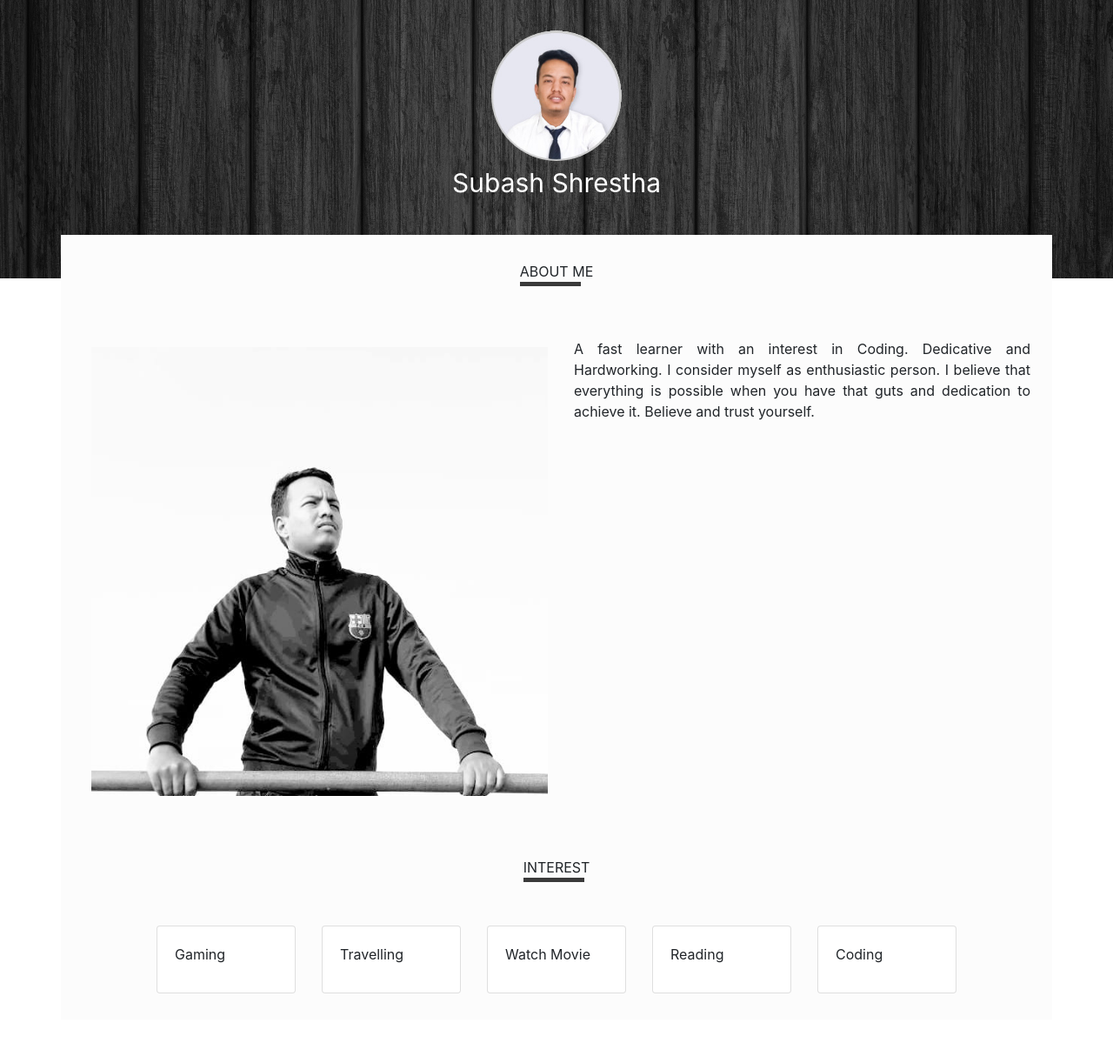
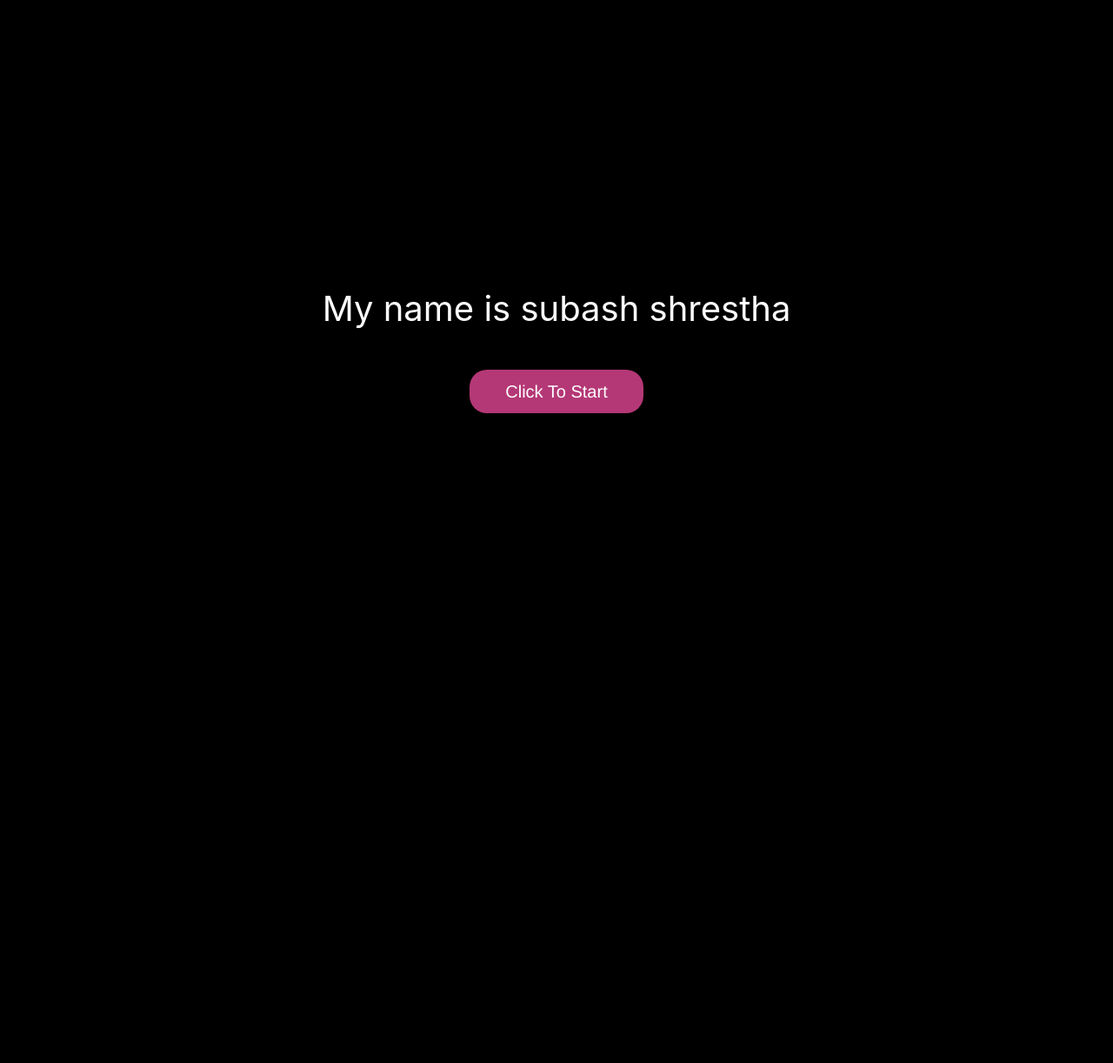
Before and after one commit to subashhshrestha/new_portofolio, a PHP site: page / in a window 1280 px wide. Shown: the whole page at 87% size. After the commit the page ends 475 px from the top, so only its background shows below. Run offline with PHP 8.4, Linux system fonts and the light colour scheme; some libraries are stand-ins or nearby versions.

Commit message:
Second commit

```diff
--- a/app.js
+++ b/app.js
@@ -55,6 +55,7 @@
 document.getElementById('start-btn').addEventListener("click",function(){
     console.log("click");
     content.style.opacity=1;
+    content.style.display='block';
     landing.style.top="-100vh";
 
 })
--- /dev/null
+++ b/composer.json
@@ -0,0 +1,3 @@
+{
+
+}
--- a/index.html
+++ b/index.html
@@ -9,18 +9,19 @@
     <link rel="stylesheet" href="https://stackpath.bootstrapcdn.com/bootstrap/4.3.1/css/bootstrap.min.css"
         integrity="sha384-ggOyR0iXCbMQv3Xipma34MD+dH/1fQ784/j6cY/iJTQUOhcWr7x9JvoRxT2MZw1T" crossorigin="anonymous">
     <link rel="stylesheet" href="style.css">
-    <link rel="stylesheet" href="https://stackpath.bootstrapcdn.com/font-awesome/4.7.0/css/font-awesome.min.css">
+    <link rel="stylesheet" href="https://use.fontawesome.com/releases/v5.8.2/css/all.css"
+        integrity="sha384-oS3vJWv+0UjzBfQzYUhtDYW+Pj2yciDJxpsK1OYPAYjqT085Qq/1cq5FLXAZQ7Ay" crossorigin="anonymous">
 </head>
 
 <body>
-    <!-- <div class="landing">
+    <div class="landing">
         <div id="description">
 
         </div>
         <div class="start-button" id="start-btn">
             Click To Start
         </div>
-    </div> -->
+    </div>
 
     <div class="content">
         <div class="top-image">
@@ -46,6 +47,12 @@
                                 enthusiastic person. I believe that everything is possible when you have that guts and
                                 dedication
                                 to achieve it. Believe and trust yourself.
+
+                                Madison is a director of brand marketing, with experience managing global teams and multi-million-dollar campaigns. Her background in brand strategy, visual design, and account management inform her mindful but competitive approach. Madison is fueled by her passion for understanding the nuances of cross-cultural advertising. She considers herself a ‘forever student,’ eager to both build on her academic foundations in psychology and sociology and stay in tune with the latest digital marketing strategies through continued coursework.
+
+Her hunger for knowledge and determination to turn information into action has contributed to her most recent success at Rockwell Group, where she led international, award-winning campaigns for heavy-hitting brands, such as Puma, Gucci, and Rolex. Meanwhile, she vastly improved the productivity of her team by implementing strategic project management methods and ensuring a work-life balance for her department.
+
+Madison believes mindfulness in the workplace is key to success - a tenet she lives out through her interests in yoga, meditation, gardening, and painting.
                             </div>
 
                         </div>
@@ -60,41 +67,47 @@
                             <div class="row row-center">
                                 <div class="col-md-2">
                                     <div class="card">
-                                        <div class="card-body">
-                                            <p class="card-title">Gaming</p>
+                                        <div class="card-body d-flex flex-column align-items-center">
+                                            <h1 class="card-title"><i class="fas fa-gamepad"></i></h1>
+                                            <p class="card-text">Gaming</p>
+                                        </div>
+                                    </div>
+                                </div>
+
+                                <div class="col-md-2">
+
+                                    <div class="card">
+                                        <div class="card-body d-flex flex-column align-items-center">
+                                            <h1 class="card-title"><i class="fas fa-plane-departure"></i></h1>
+                                            <p class="card-text">Travelling</p>
                                         </div>
                                     </div>
                                 </div>
 
                                 <div class="col-md-2">
                                     <div class="card">
-                                        <div class="card-body">
-                                            <p class="card-title">Travelling</p>
+                                        <div class="card-body d-flex flex-column align-items-center">
+                                                <h1 class="card-title"><i class="fas fa-video"></i></h1>
+                                                <p class="card-text">Watch Movie</p>
                                         </div>
                                     </div>
                                 </div>
 
                                 <div class="col-md-2">
                                     <div class="card">
-                                        <div class="card-body">
-                                            <p class="card-title">Watch Movie</p>
+                                        <div class="card-body d-flex flex-column align-items-center">
+                                                <h1 class="card-title"><i class="fas fa-book"></i></h1>
+                                                <p class="card-text">Reading</p>
                                         </div>
                                     </div>
                                 </div>
 
                                 <div class="col-md-2">
                                     <div class="card">
-                                        <div class="card-body">
-                                            <p class="card-title">Reading</p>
-                                        </div>
-                                    </div>
-                                </div>
-
-                                <div class="col-md-2">
-                                    <div class="card">
-                                        <div class="card-body">
-                                            <p class="card-title">Coding</p>
-                                        </div>
+                                            <div class="card-body d-flex flex-column align-items-center">
+                                                    <h1 class="card-title"><i class="fas fa-code"></i></h1>
+                                                    <p class="card-text">Coding</p>
+                                            </div>
                                     </div>
                                 </div>
                             </div>
--- /dev/null
+++ b/index.php
@@ -0,0 +1 @@
+<?php include_once("index.html"); ?>
--- a/style.css
+++ b/style.css
@@ -43,12 +43,12 @@
     width: 100%;
     height: 100vh;
     /* background-color: green; */
-    /* opacity: 0; */
-    /* display: none; */
+    opacity: 0;
+    display: none;
     position: absolute;
     top: 0;
     left: 0;
-    /* z-index: 1;
+     z-index: 1;
     -webkit-transition: opacity 3s; /* For Safari 3.1 to 6.0 */
     transition:opacity 3s;
 }
@@ -78,7 +78,7 @@
 .container{
     position:relative;
     top:-50px;
-    background-color: #FCFCFC;
+    background-color: #F1F1F1;
     padding: 30px;
 }
 
```
Also changed, not shown: img/stang.jpg.
